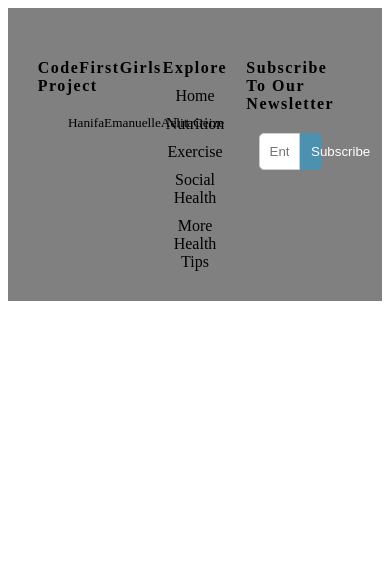
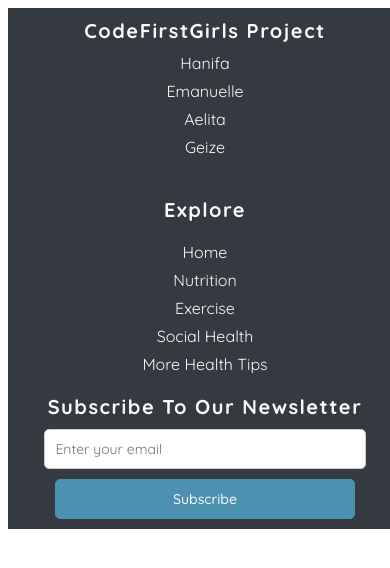
Before and after one commit to Hanifa-noor/CFG-Health-Project, a plain HTML site: page index.html in a window 390 px wide. Drawn offline with Linux system fonts and the light colour scheme; a web font is replaced by a local one.

Commit message:
Completed footer styles, fixed JS

```diff
--- a/index.html
+++ b/index.html
@@ -1,8 +1,14 @@
 <!DOCTYPE html>
-<html>
+<html lang="en">
 <head>
+    <meta charset="utf-8">
+    <meta name="viewport" content="width=device-width, initial-scale=1">
+    <link rel="preconnect" href="https://fonts.googleapis.com">
+    <link rel="preconnect" href="https://fonts.gstatic.com" crossorigin>
+    <link href="https://fonts.googleapis.com/css2?family=Edu+SA+Beginner:wght@400;500;600;700&family=Quicksand:wght@300;400;500;700&display=swap" rel="stylesheet">
     <link rel="stylesheet" href="styles.css">
     <title>CFG Health Project</title>
+    <script src="script.js"></script>
 </head>
 
 <body>
@@ -38,18 +44,13 @@
         <div class="footer-right">
             <h4 class="form-title">Subscribe to our newsletter</h4>
             <div class="newsletter-form-wrap">
-                <div class="newsletter-form">
-                    <input id="emailInput" type="email" placeholder="Enter your email">
+                <form id="newsletterForm" class="newsletter-form">
+                    <input id="emailInput" type="email" name="email" placeholder="Enter your email" required>
                     <button type="submit">Subscribe</button>
-                </div>
+                </form>
             </div>
         </div>
     </div>
 
-    <script src="script.js"></script>
-    <script>
-        alert("Hello from JavaScript!");
-    </script>
-
 </body>
 </html>
--- a/script.js
+++ b/script.js
@@ -1,7 +1,6 @@
 // Newsletter form JS
 document.addEventListener("DOMContentLoaded", function() {
     const form = document.querySelector(".newsletter-form");
-
     form.addEventListener("submit", function(event) {
       event.preventDefault();
 
--- a/styles.css
+++ b/styles.css
@@ -1,7 +1,7 @@
 /* header styles */
 .header {
 width: 100%;
-background-color: grey;
+background-color: #343a40;
 }
 
 .header-wrap {
@@ -28,14 +28,14 @@ width: 30%
 
 .nav-item {
     border-radius: 100px;
-    background-color: whitesmoke;
+    background-color: #4c91af96;
     width: 9.5%;
     justify-content: center;
     display: flex;
 }
 
 .nav-item a {
-    color: #222;
+    color: #f8f9fa;
     text-decoration: none;
     font-size: 30px;
     align-self: center;
@@ -47,47 +47,63 @@ width: 30%
 /* footer styles */
 .footer-wrap {
     max-width: 100%;
-    padding: 30px 60px;
-    background-color: grey;
+    padding: 50px 50px;
+    background-color: #343a40;
     display: flex;
     justify-content: space-between;
     vertical-align: middle;
+    align-items: center;
 }
+
 .footer-left {
-    width: 25%;
+    width: 100%;
+    max-width: 27%;
     display: flex;
     flex-direction: column;
-    align-items: center;
-    row-gap: 20px;
+    align-self: stretch;
+    row-gap: 25px;
+    text-align: center;
 }
+
 .cfg-text-wrap {
     width: 100%;
     display: flex;
     justify-content: center;
 }
 .cfg-text-wrap h4 {
-    margin-bottom: unset;
+    margin: unset;
     letter-spacing: 1.5px;
+    color: #f8f9fa;
+    font-family: 'Quicksand', sans-serif;
+    font-size: 20px;
 }
 
 .footer-names {
     width: 100%;
     display: flex;
-    align-items: center;
-    justify-content: space-evenly;
+    flex-wrap: wrap;
+    justify-content: center;
+    gap: 20px;
 }
 
 .footer-names h5 {
-    margin-top: unset;
+    margin: unset;
     font-weight: 400;
+    text-decoration: none;
+    color: #f8f9fa;
+    font-family: 'Quicksand', sans-serif;
+    font-size: 16px;
 }
 
 /* footer menu styles */
 .footer-center {
     display: flex;
     justify-content: center;
-    align-items: center;
-    width: 30%;
+    align-self: stretch;
+    width: 100%;
+    max-width: 35%;
+    text-align: center;
+    row-gap: 25px;
   }
 
   .explore-menu {
@@ -95,15 +111,19 @@ width: 30%
     display: flex;
     flex-direction: column;
     width: 100%;
+    gap: 20px;
   }
 
   .explore-title {
-    margin-bottom: 10px;
+    margin: unset;
     text-transform: capitalize;
     width: 100%;
     display: flex;
     justify-content: center;
     letter-spacing: 1.5px;
+    color: #f8f9fa;
+    font-family: 'Quicksand', sans-serif;
+    font-size: 20px;
   }
 
   .nav-menu {
@@ -113,7 +133,7 @@ width: 30%
     display: flex;
     flex-wrap: wrap;
     justify-content: center;
-    gap: 10px;
+    gap: 15px;
   }
 
   .explore-item {
@@ -123,16 +143,25 @@ width: 30%
 
   .explore-item a {
     text-decoration: none;
-    color: #000;
+    color: #f8f9fa;
+    font-family: 'Quicksand', sans-serif;
+    font-size: 16px;
+    transition: font-size 0.2s;
   }
 
+  .explore-item a:hover {
+    font-size: 18px;
+  }
 
 /* Newsletter form styles */
 .footer-right {
-    width: 25%;
+    width: 100%;
+    max-width: 27%;
     display: flex;
     flex-direction: column;
     row-gap: 10px;
+    text-align: center;
+    align-self: stretch;
 }
 
 .newsletter-form-wrap {
@@ -144,12 +173,15 @@ width: 30%
 }
 
 .form-title {
-    margin-bottom: 10px;
+    margin: unset;
     text-transform: capitalize;
     width: 100%;
     display: flex;
     justify-content: center;
     letter-spacing: 1.5px;
+    color: #f8f9fa;
+    font-family: 'Quicksand', sans-serif;
+    font-size: 20px;
 }
 
 .newsletter-form {
@@ -162,15 +194,105 @@ width: 30%
     padding: 10px;
     border: 1px solid #ccc;
     border-radius: 5px 0px 0px 5px;
-    width: 70%;
+    width: 100%;
+    font-family: 'Quicksand', sans-serif;
+    font-size: 14px;
 }
 
 .newsletter-form button {
     padding: 10px;
     background-color: #4c91af;
-    color: #fff;
+    color: #f8f9fa;
+    font-family: 'Quicksand', sans-serif;
+    font-size: 14px;
+    font-weight: 500;
     border: 1px solid #4c91af;
     border-radius: 0px 5px 5px 0px;
     cursor: pointer;
-    width: 30%
+    width: 60%
 }
+
+/* Footer responsiveness */
+/* Screens less than 992px */
+@media (max-width: 991px) {
+    .footer-wrap {
+      display: flex;
+      flex-direction: column;
+      width: 100%;
+      max-width: 100%;
+      gap: 30px;
+    }
+
+    .footer-left, .footer-center, .footer-right {
+      max-width: 100%;
+      text-align: center;
+    }
+
+    .footer-left {
+      row-gap: 20px;
+    }
+
+    .footer-center {
+      margin-top: 20px;
+    }
+
+    .newsletter-form {
+        width: 80%;
+    }
+  }
+
+  /* Screens less than 786px */
+  @media (max-width: 785px) {
+    .footer-left, .footer-center, .footer-right {
+      width: 100%;
+    }
+
+    .footer-wrap {
+      flex-wrap: wrap;
+      gap: 20px;
+      padding: 20px;
+    }
+
+    .footer-left {
+      row-gap: 15px;
+    }
+
+    .footer-names, .nav-menu {
+      gap: 8px;
+      flex-direction: column; /* Change to vertical layout */
+    }
+  }
+
+  /* Screens less than 480px */
+  @media (max-width: 479px) {
+    .footer-wrap {
+      padding: 10px;
+    }
+
+    .footer-left {
+      width: 100%;
+      row-gap: 10px;
+    }
+
+    .footer-center {
+      width: 100%;
+    }
+
+    .newsletter-form {
+      flex-direction: column;
+    }
+
+    .newsletter-form input[type="email"] {
+        border-radius: 5px;
+    }
+
+    .newsletter-form input[type="email"],
+    .newsletter-form button {
+      width: 100%;
+    }
+
+    .newsletter-form button {
+      border-radius: 5px;
+      margin-top: 10px;
+    }
+  }
```
